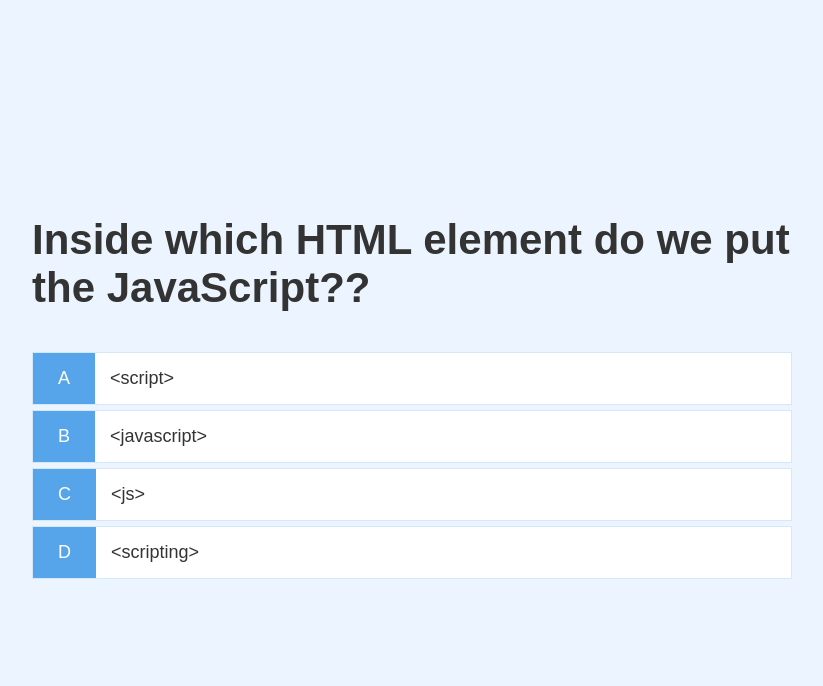
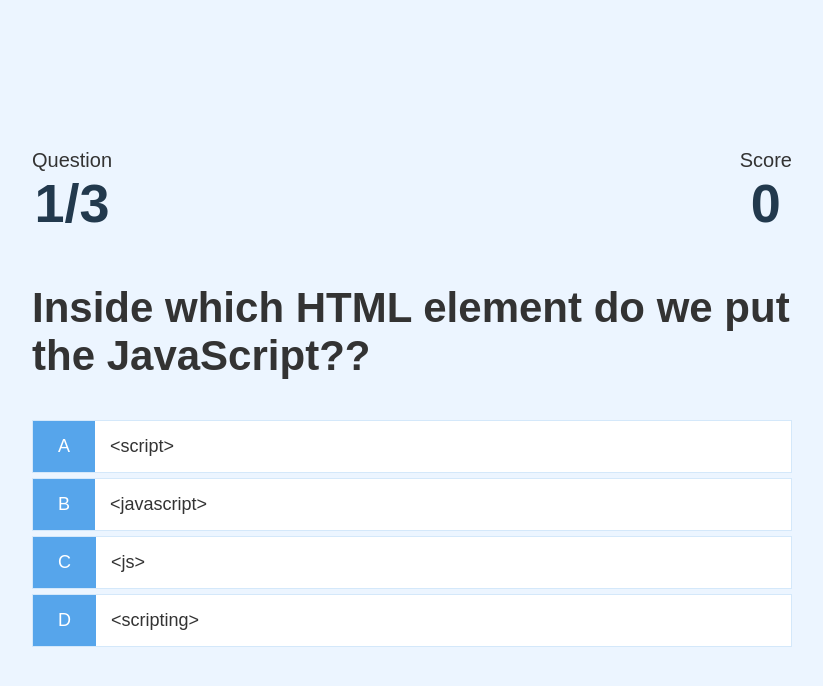
Before and after one commit to dev-vicki/quiz-app, a plain HTML site: page start.html in a window 1280 px wide. Shown: the whole page, without its empty margins (228-1051 px from the left). Drawn offline with Linux system fonts and the light colour scheme.

Commit message:
total no's of questions and score display

```diff
--- a/start.css
+++ b/start.css
@@ -31,5 +31,18 @@ background-color: #28a745;
 
 .incorrect {
 background-color: #dc3545;
+}
 
+#head {
+  display: flex;
+  justify-content: space-between;
 }
+
+.head-prefix {
+  text-align: center;
+  font-size: 2rem;
+}
+
+.head-main-text {
+  text-align: center;
+}
--- a/start.html
+++ b/start.html
@@ -12,6 +12,22 @@
 <body>
     <div class="container">
         <div id="start" class="justify-center flex-column">
+            <div id="head">
+          <div id="head-item">
+            <p class="head-prefix">
+              Question
+            </p>
+            <h1 class="head-main-text" id="questionCounter"></h1>
+          </div>
+          <div id="head-item">
+            <p class="head-prefix">
+              Score
+            </p>
+            <h1 class="head-main-text" id="score">
+              0
+            </h1>
+          </div>
+        </div>
             <h2 id="question">Guess the answers</h2>
             <div class="choice-container">
                 <p class="choice-prefix">A</p>
--- a/start.js
+++ b/start.js
@@ -1,5 +1,7 @@
 const question = document.getElementById("question");
 const choices = Array.from(document.getElementsByClassName("choice-text"));
+const questionCounterText = document.getElementById("questionCounter");
+const scoreText = document.getElementById("score");
 
 let currentQuestion = {};
 let acceptAnswers = false;
@@ -53,6 +55,9 @@ getNewQuestions = () => {
     }
 
     questionCount++;
+
+    questionCounterText.innerText = `${questionCount}/${totalQuestions}`;
+
     const questionIndex = Math.floor(Math.random() * availableQuestions.length);
     currentQuestion = availableQuestions[questionIndex];
     question.innerText = currentQuestion.question;
@@ -77,6 +82,10 @@ choices.forEach((choice) => {
          const classToApply =
            selectedAnswer == currentQuestion.answer ? "correct" : "incorrect";
 
+           if(classToApply === "correct"){
+               incrementScore(correct);
+           }
+
          selectedChoice.parentElement.classList.add(classToApply);
 
          setTimeout(() => {
@@ -84,6 +93,11 @@ choices.forEach((choice) => {
            getNewQuestions();
          }, 1000);
     });
-})
+});
+
+incrementScore = num => {
+    score += num;
+    scoreText.innerText = score;
+};
 
 start();
```
